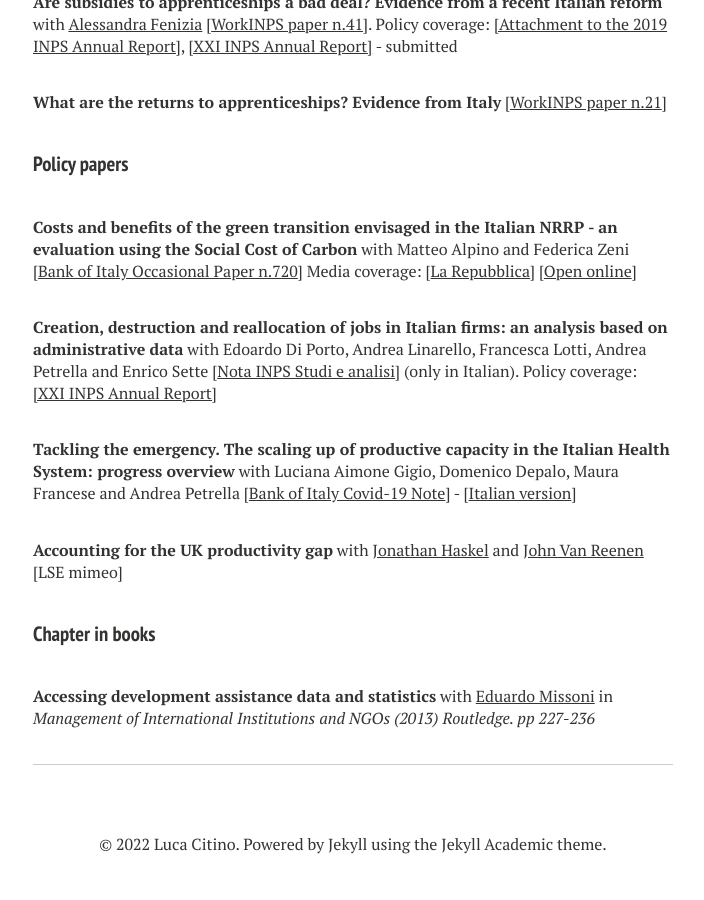
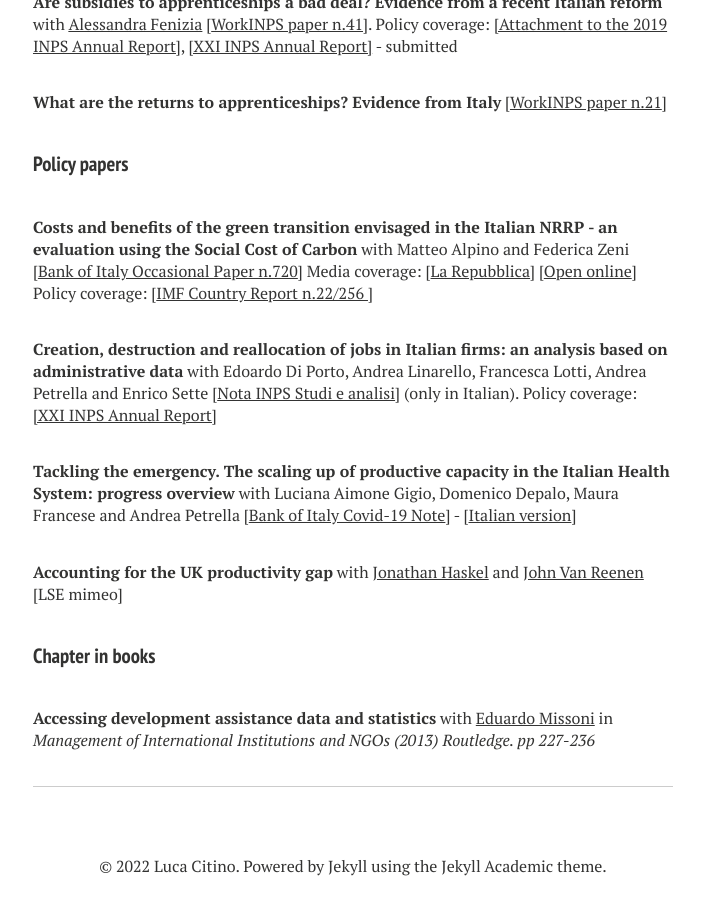
Before and after one commit to luca-citino/luca-citino.github.io, a Jekyll site: the page built from research.md, in a window 1280 px wide and 900 px high, scrolled down 593 px. Shown: the whole window, without its empty margins (287-991 px from the left). Built offline with Jekyll 4.4.1, drawn with Linux system fonts in a browser that asks for light colours; nearby versions of some CDN libraries; some web fonts are replaced.

Commit message:
Update research.md

```diff
--- a/research.md
+++ b/research.md
@@ -23,7 +23,7 @@ title: Research
 
 #### Policy papers
 
-**Costs and benefits of the green transition envisaged in the Italian NRRP - an evaluation using the Social Cost of Carbon** with Matteo Alpino and Federica Zeni [<a href="https://www.bancaditalia.it/pubblicazioni/qef/2022-0720/QEF_720.pdf">Bank of Italy Occasional Paper n.720</a>] Media coverage: [<a href="https://www.repubblica.it/economia/2022/10/16/news/superbonus_modifiche_nuovo_governo-370315835/">La Repubblica</a>] [<a href="https://www.open.online/2022/10/17/pnrr-studio-bankitalia-superbonus/">Open online</a>]
+**Costs and benefits of the green transition envisaged in the Italian NRRP - an evaluation using the Social Cost of Carbon** with Matteo Alpino and Federica Zeni [<a href="https://www.bancaditalia.it/pubblicazioni/qef/2022-0720/QEF_720.pdf">Bank of Italy Occasional Paper n.720</a>] Media coverage: [<a href="https://www.repubblica.it/economia/2022/10/16/news/superbonus_modifiche_nuovo_governo-370315835/">La Repubblica</a>] [<a href="https://www.open.online/2022/10/17/pnrr-studio-bankitalia-superbonus/">Open online</a>] Policy coverage: [<a href="https://www.imf.org/en/Publications/CR/Issues/2022/07/28/Italy-Selected-Issues-521489">IMF Country Report n.22/256 </a>]
 
 **Creation, destruction and reallocation of jobs in Italian firms: an analysis based on administrative data** with Edoardo Di Porto, Andrea Linarello, Francesca Lotti, Andrea Petrella and Enrico Sette [<a href="https://www.inps.it/docallegatiNP/Mig/Dati_analisi_bilanci/Attivita_ricerca/Studi_e_analisi/2022/nota_BdI_Inps_05_2022.pdf">Nota INPS Studi e analisi</a>] (only in Italian). Policy coverage: <a href="https://www.inps.it/docallegatiNP/Mig/Dati_analisi_bilanci/Rapporti_annuali/XXI_Rapporto_Annuale/XXI_Rapporto_Annuale.pdf">[XXI INPS Annual Report]</a>
 
```
